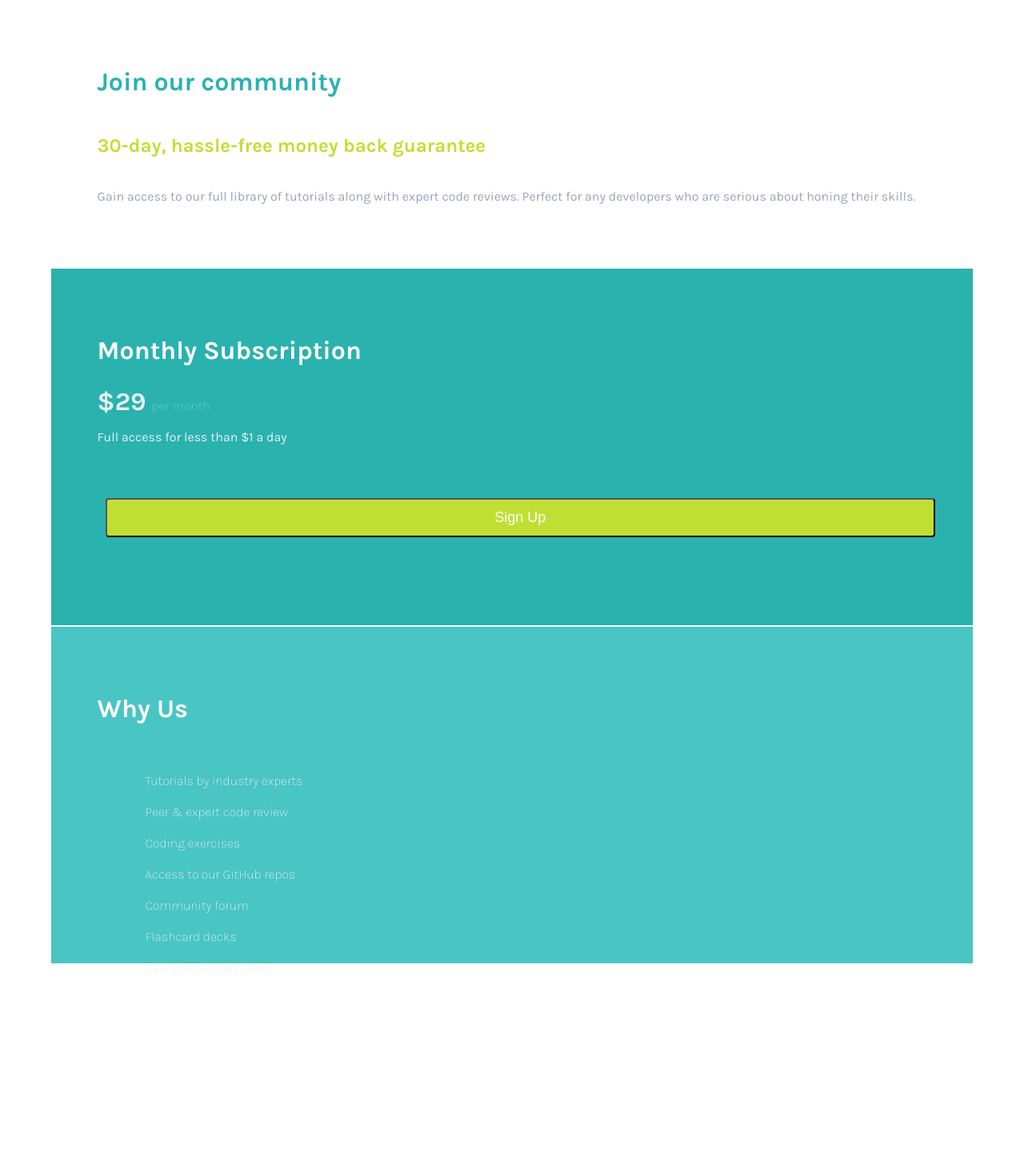
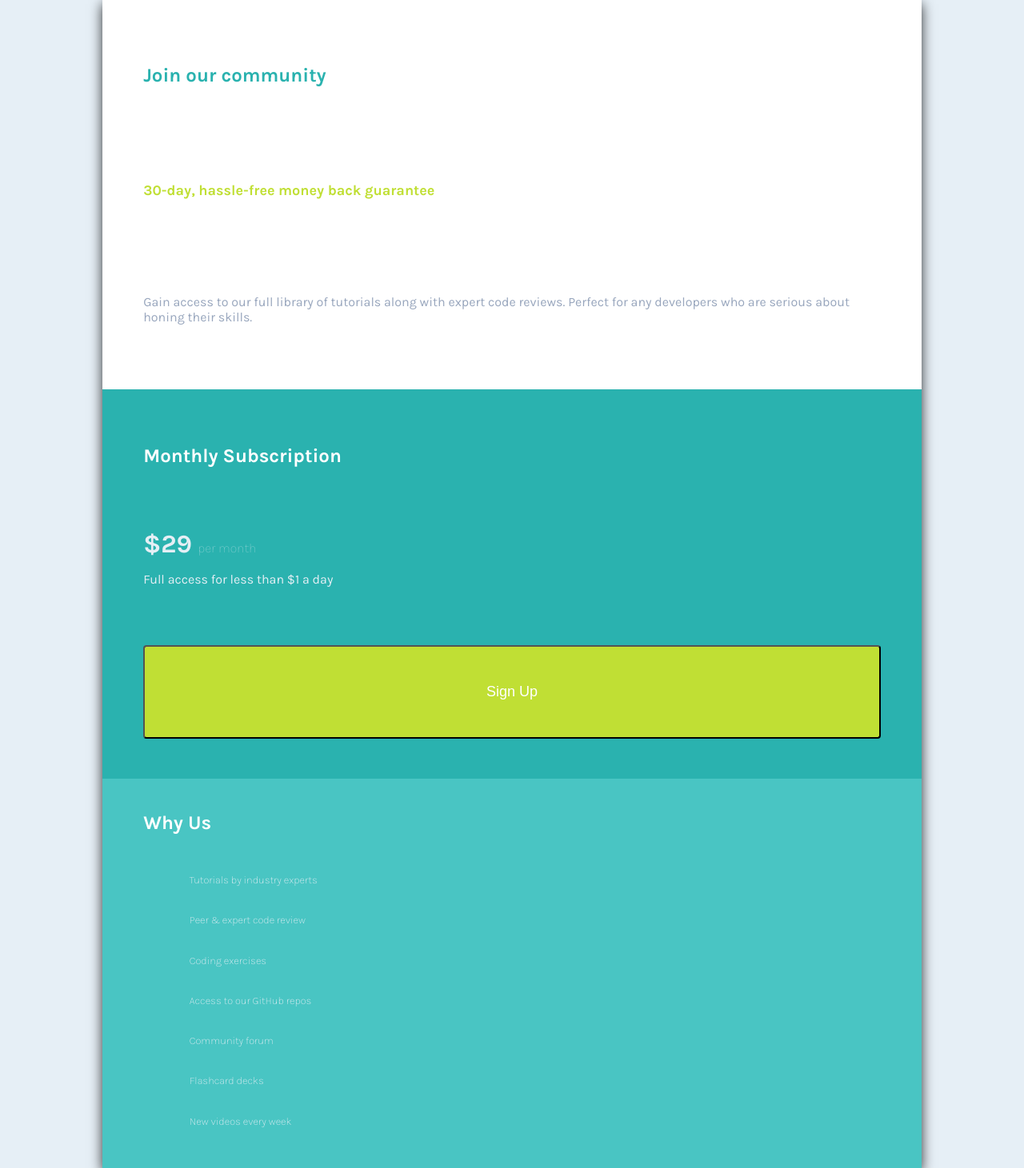
Before and after one commit to ackuser/ng-single-price-grid-component, an Angular app: page / in a window 1280 px wide. Shown: the whole page at 80% size. Before the commit the page ends 1220 px from the top, so only its background shows below. Built offline with nearby package versions, Linux system fonts and the light colour scheme.

Commit message:
Adding imporvements grid, flex & ui

```diff
--- a/src/app/app.component.scss
+++ b/src/app/app.component.scss
@@ -1,4 +1,4 @@
 single-price-grid {
   margin: auto;
-  width: 90%;
+  width: 80%;
 }
--- a/src/app/single-price-grid/single-price-grid.component.html
+++ b/src/app/single-price-grid/single-price-grid.component.html
@@ -1,14 +1,14 @@
 <!-- scss :host == .card <div class="card"> Single Price Grid Card -->
-<section class="card__header">
+<div class="card__header">
 	<h1 class="card__title card__title--light">Join our community</h1>
 	<h2 class="card__subtitle">30-day, hassle-free money back guarantee</h2>
 	<div class="card__text card__text--light card__title--spacer-bt-lines">
 		<p>Gain access to our full library of tutorials along with expert code reviews. Perfect for any developers who
 			are serious about honing their skills.</p>
 	</div>
-</section>
+</div>
 
-<section class="card__body">
+<div class="card__body">
 	<h2 class="card__title card__title--dark">Monthly Subscription</h2>
 	<div class="card__text card__text--dark">
 		<span class="card__text--price-amount">$29</span>
@@ -16,9 +16,9 @@
     <p> Full access for less than $1 a day</p>
 	</div>
 	<button class="button button--primary">Sign Up</button>
-</section>
+</div>
 
-<section class="card__footer">
+<div class="card__footer">
 	<h2 class="card__title card__title--dark">Why Us</h2>
 	<ul class="card__list">
 		<li class="card__list__item">Tutorials by industry experts</li>
@@ -29,5 +29,5 @@
 		<li class="card__list__item">Flashcard decks</li>
 		<li class="card__list__item">New videos every week</li>
 	</ul>
-</section>
+</div>
 <!-- </div> -->
--- a/src/app/single-price-grid/single-price-grid.component.scss
+++ b/src/app/single-price-grid/single-price-grid.component.scss
@@ -3,43 +3,71 @@
 @import '../../assets/styles/colors';
 
 //IT DOES NOT EXIST
-.card-item-basic {
+.card-flex-item-basic {
+  display: flex;
+  flex-flow: column nowrap;
+  justify-content: space-around;
+
+  height: 100%;
+  padding: 2% 5%;
+
   cursor: default;
-  display: flex;
-  flex-flow: column wrap;
-  flex: 0 1 30vh;
 }
 
 :host {
 
   display: grid;
-  grid-template-columns: 1fr;
-  grid-gap: 2px;
-  height: 100vh;
+  grid-gap: .6px;
+  grid-template-columns: 100%;
+  grid-template-rows: 1fr 1fr 1fr;
+
+  box-shadow: $box-shadow;
+
+  grid-template-areas:
+    "header"
+    "body"
+    "footer";
 
   // SYNTACTIC SUGAR
   .card {
 
     &__header {
+      //grid-row: 1 / 2;
+      //grid-column: 1 / 1;
+      grid-area: header;
+
       background: white;
-      padding: 5%;
-      @extend .card-item-basic;
+
+
+
+      @extend .card-flex-item-basic;
     }
 
     &__body {
+      //grid-row: 2 / 3;
+      //grid-column: 1 / 1;
+      grid-area: body;
+
       background: $cyan;
-      padding: 5%;
-      @extend .card-item-basic;
+
+      @extend .card-flex-item-basic;
     }
 
     &__footer {
+      //grid-row: 3 / 4;
+      //grid-column: 1 / 1;
+      grid-area: footer;
+
       background: $cyan2;
-      padding: 5%;
-      @extend .card-item-basic;
+
+      @extend .card-flex-item-basic;
     }
 
     &__title {
-      font-size: xx-large;
+      flex: 0 1 auto;
+
+      font-size: x-large;
+
 
       &--light {
         color: $cyan;
@@ -50,16 +78,20 @@
       }
 
       &--spacer-bt-lines {
-        line-height: 1.8;
+        line-height: 1.2;
       }
     }
 
     &__subtitle {
-      font-size: x-large;
+      flex: 0 1 auto;
+
+      font-size: large;
       color: $brigth_yellow;
     }
 
     &__text {
+      flex: 0 1 auto;
+
       font-size: medium;
 
       &--price-amount {
@@ -85,12 +117,18 @@
 
     &__list {
       list-style-type: none;
+      font-size: small;
       color: $light_gray;
       font-weight: 200;
 
       &__item {
-        margin: 2%
+        padding: 2%
       }
     }
+
+    .button {
+      align-self: flex-end !important;
+    }
+
   }
 }
--- a/src/assets/styles/_colors.scss
+++ b/src/assets/styles/_colors.scss
@@ -9,3 +9,5 @@ $brigth_yellow: hsl(71, 73%, 54%);
 
 $light_gray: hsl(204, 43%, 93%);
 $grayish_blue: hsl(218, 22%, 67%);
+
+$box-shadow: 0 5px 15px rgba(0, 0, 0, 0.8);
--- a/src/styles.scss
+++ b/src/styles.scss
@@ -12,11 +12,11 @@ html {
 
 body {
 	font-family: Karla, sans-serif;
-	//background-color: #025373;
+	background-color: #e6eff6;
 	//color: white;
 	margin: 0;
 	padding: 0;
-  font-size:16px;
+  font-size: 16px;
 }
 
 /* Small devices (tablets, 768px and up) */
@@ -31,8 +31,8 @@ body {
 .button {
   width: 100%;
   //margin: 5%;
-  margin: 5% 1%;
-  padding: 12px;
+  //margin: 5% 1%;
+  padding: 5%;
   border-radius: 4px;
   cursor: pointer;
   font-size: large;
@@ -43,6 +43,6 @@ body {
   }
 
   &:hover {
-    box-shadow: 0 5px 15px rgba(0, 0, 0, 0.8);
+    box-shadow: $box-shadow;
   }
 }
```
